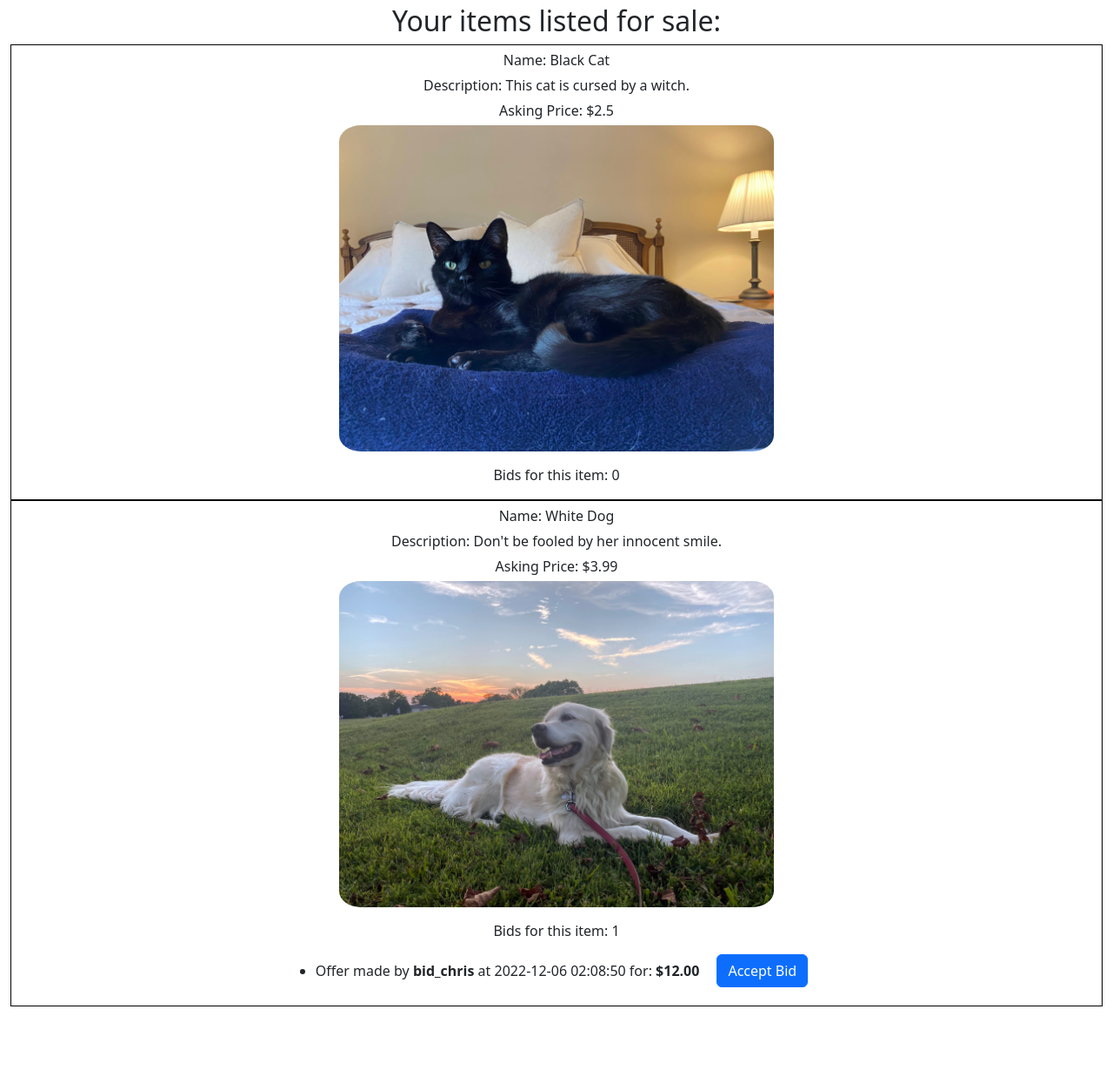
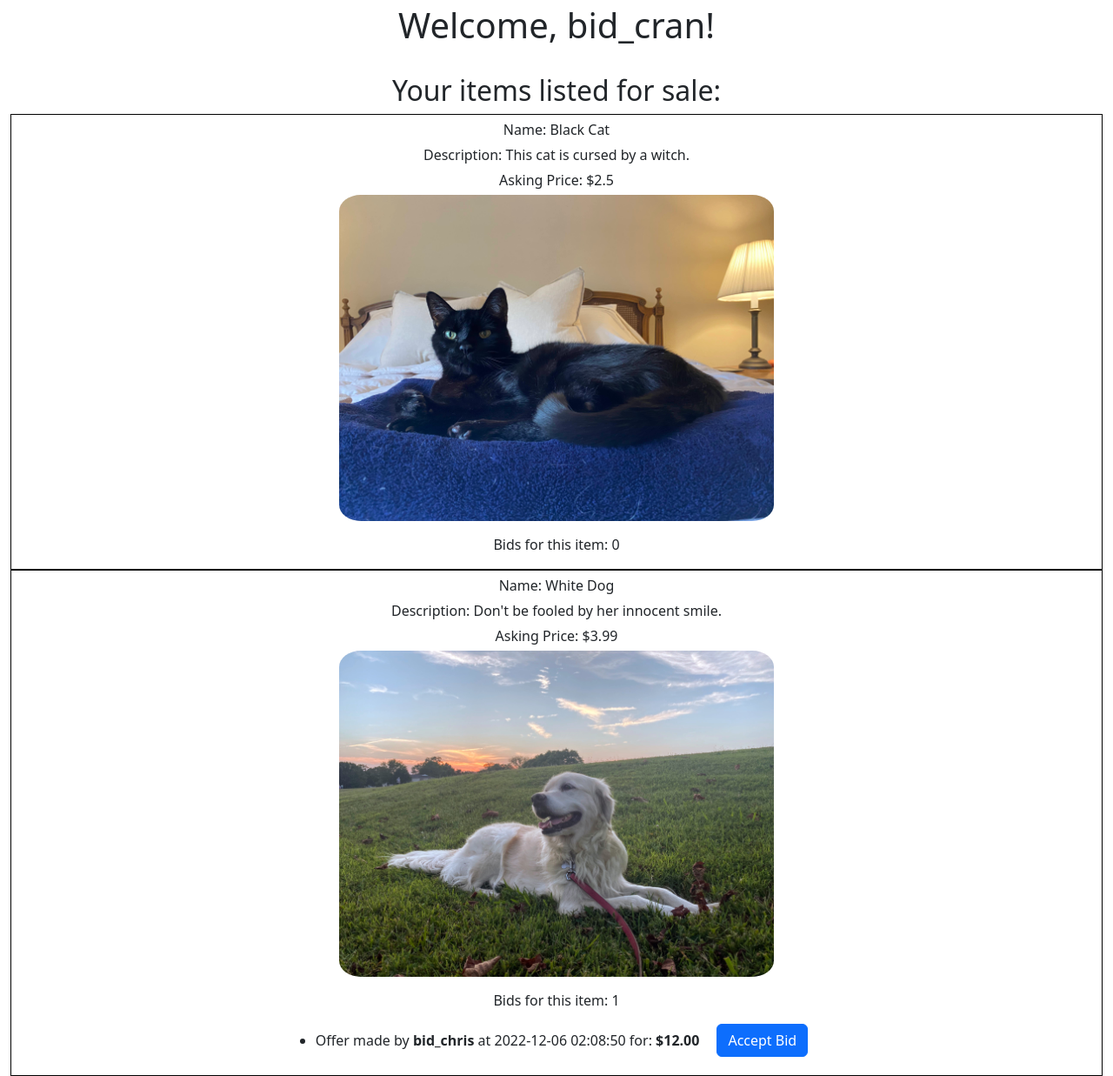
Before and after one commit to ristopherCh/cs50-final-project, a Flask app: page / in a window 1280 px wide. Shown: the part 58-1295 px from the top of the page at 87% size. Before the commit the page ends 1215 px from the top, so only its background shows below. Run offline with Flask 2, Linux system fonts and the light colour scheme; a user stored in the database is signed in; some libraries are stand-ins or nearby versions.

Commit message:
many updates

```diff
--- a/app.py
+++ b/app.py
@@ -38,19 +38,18 @@ def after_request(response):
 @login_required
 def index():
     user_id = session["user_id"]
+    user_name = db.execute("SELECT username FROM users WHERE id = ?", user_id)
+    user_name = user_name[0]['username']
     allItems = db.execute("SELECT * FROM items WHERE ownerId = ? AND saleStatus = ?", user_id, "available")
     for item in allItems:
         item['filename'] = f"./static/saved/{item['filename']}"
         item['bidNumber'] = db.execute("SELECT COUNT(*) FROM bids WHERE sellerId = ? AND itemId = ? AND offerStatus = ?", user_id, item['id'], "active")
         item['bidNumber'] = item['bidNumber'][0]['COUNT(*)']
-        # item['bids'] = [1,2,3,4]
         item['allBids'] = db.execute("SELECT * FROM bids WHERE sellerId = ? AND itemId = ? AND offerStatus = ?", user_id, item['id'], "active")
-        for item in item['allBids']:
-            bidderName = db.execute("SELECT username FROM users WHERE id = ?", item['bidderId'])
+        for bid in item['allBids']:
+            bidderName = db.execute("SELECT username FROM users WHERE id = ?", bid['bidderId'])
             bidderName = bidderName[0]['username']
-            item['bidderName'] = bidderName
-
-    print(allItems)
+            bid['bidderName'] = bidderName
 
 
 
@@ -59,7 +58,7 @@ def index():
     # bidNumber = db.execute("SELECT COUNT(*) WHERE sellerId = ? AND itemId = ? AND offerStatus = ?", user_id, itemId, "active")
 
 
-    return render_template("index.html", allItems=allItems)
+    return render_template("index.html", allItems=allItems, user_name=user_name)
 
 @app.route("/login", methods=["POST", "GET"])
 def login():
@@ -172,15 +171,47 @@ def offers():
     #     item['filename'] = f"./static/saved/{item['filename']}"
 
     allBids = db.execute("SELECT * FROM bids WHERE sellerId = ? AND offerStatus = ?", user_id, "active")
-    for bid in allBids:
-        print(bid)
 
 
     return render_template("offers.html")
 
-@app.route("/transactions")
+@app.route("/transactions", methods=["GET", "POST"])
 def transactions():
-    return render_template("transactions.html")
+    if request.method == "POST":
+        purchasedBid = request.form.to_dict()
+
+        ## Get the bidId associated with the button clicked
+        for key, value in purchasedBid.items():
+            purchasedBidId = value
+
+        itemId = db.execute("SELECT itemId FROM bids WHERE id = ?", int(purchasedBidId))
+        itemId = itemId[0]['itemId']
+
+        ## Update SQL bids table
+        db.execute("UPDATE bids SET offerStatus = 'sold' WHERE id = ?", int(purchasedBidId))
+        db.execute("UPDATE bids SET offerStatus = 'unavailable' WHERE id != ?", int(purchasedBidId))
+
+        ## Update SQL items table
+        db.execute("UPDATE items SET saleStatus = 'sold' WHERE id = ?", int(itemId))
+
+        return render_template("transactions.html")
+    else:
+        ## Write script to show all sold items
+        user_id = session["user_id"]
+        ## Write script to show all sold items
+        soldItems = db.execute("SELECT * FROM items WHERE ownerId = ? AND salestatus = 'sold'", user_id)
+        for item in soldItems:
+            itemId = item['id']
+            saleInfo = db.execute("SELECT * FROM bids WHERE itemId = ? AND offerStatus = 'sold'", itemId)
+            item['bidsInfo'] = saleInfo[0]
+        print(soldItems)
+
+
+
+        ## Write script to show all purchased items
+
+
+        return render_template("transactions.html")
 
 @app.route("/createsale", methods=["GET", "POST"])
 def createsale():
@@ -202,6 +233,7 @@ def createsale():
             itemName = request.form.get("item-name")
             itemDescription = request.form.get("item-description")
             itemPrice = request.form.get("item-price")
+            itemPrice = '{:,.2f}'.format(float(itemPrice))
             itemStatus = "available"
             db.execute("INSERT INTO items (name, description, filename, ownerId, askingPrice, saleStatus) VALUES(?, ?, ?, ?, ?, ?)", itemName, itemDescription, filename, user_id, itemPrice, itemStatus)
 
@@ -213,7 +245,10 @@ def createsale():
 
 @app.route("/yourbids")
 def yourbids():
-    return render_template("yourbids.html")
+    user_id = session["user_id"]
+    your_bids = db.execute("SELECT * FROM bids LEFT JOIN items ON bids.itemId = items.id WHERE bids.bidderId = ?", user_id)
+
+    return render_template("yourbids.html", your_bids=your_bids)
 
 
 
--- a/static/script.js
+++ /dev/null
@@ -1 +0,0 @@
-//
--- a/static/styles/styles.css
+++ b/static/styles/styles.css
@@ -56,3 +56,8 @@ input[type='number'] {
 .margin-bottom {
     margin-bottom: 10px;
 }
+
+.ul-centered {
+    text-align: center;
+    list-style-position: inside;
+}
--- a/templates/index.html
+++ b/templates/index.html
@@ -4,6 +4,8 @@ main %}
 <!-- <h1>Welcome to Bid Frenzy!!</h1> -->
 
 {% if allItems %}
+<h1>Welcome, {{ user_name }}!</h1>
+<br />
 <h2>Your items listed for sale:</h2>
 <div class="flex-container">
   {% for item in allItems %}
@@ -16,15 +18,20 @@ main %}
     <p>Bids for this item: {{ item['bidNumber'] }}</p>
     <ul>
       {% for bid in item['allBids'] %}
-      <div class="flex-row"><li>Offer made by <span>{{ bid['bidderName'] }}</span> at {{ bid['datetime'] }} for: <span>{{ bid['offerPrice'] }}</span> </li>
-      <button class="btn btn-primary" type="submit">Accept Bid</button>
+      <div class="flex-row">
+        <li>
+          Offer made by <span>{{ bid['bidderName'] }}</span> at {{
+          bid['datetime'] }} for: <span>{{ bid['offerPrice'] }}</span>
+        </li>
+        <form action="/transactions" method="post">
+          <button class="btn btn-primary" type="submit" name="bidId" value="{{ bid['id'] }}" >Accept Bid</button>
+        </form>
       </div>
       {% endfor %}
     </ul>
   </div>
 
   {% endfor %}
-
 </div>
 {% else %}
 <h2>You have no items listed for sale.</h2>
```
Also changed, not shown: templates/yourbids.html (+7 -7 lines), bid.db, static/saved/chair.jpg (added), static/saved/couch.jpg (added), 3 other files. Lines whose indentation alone changed are shown as unchanged.
